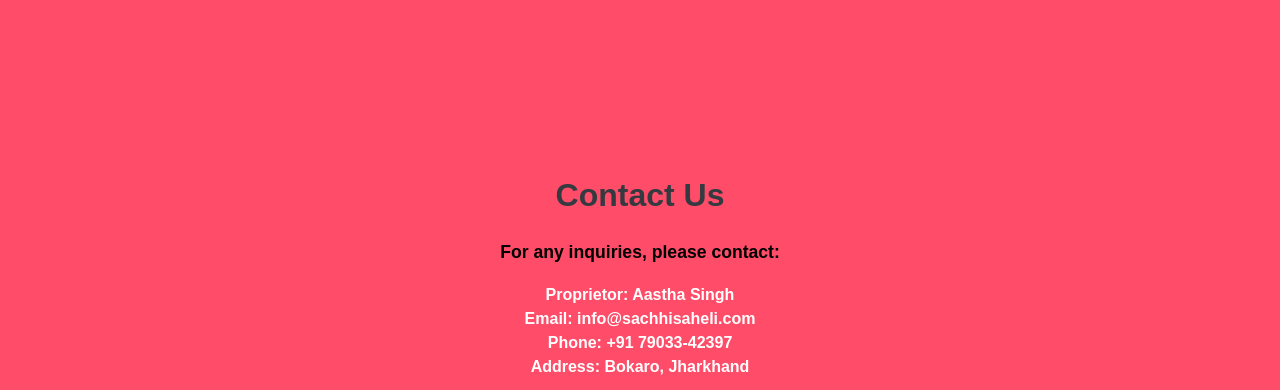
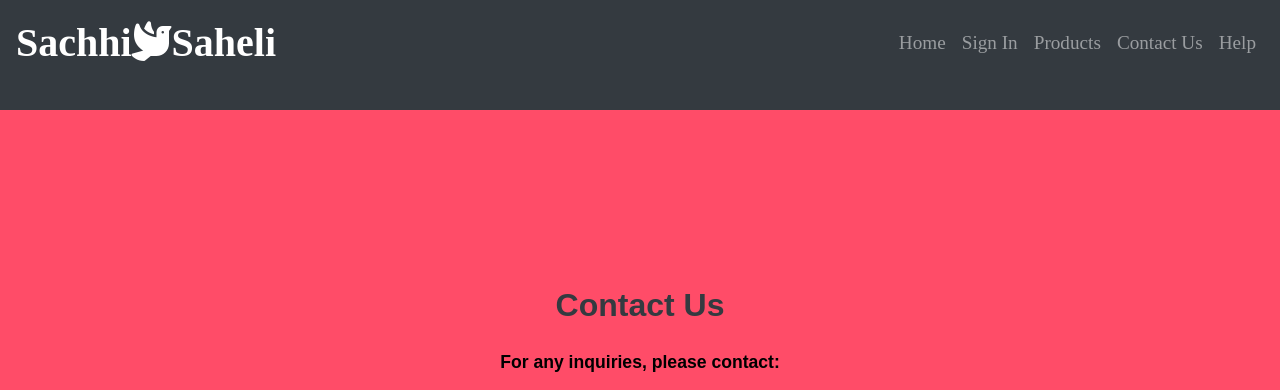
Before and after one commit to malkeetnanra/SachhiSaheli, a plain HTML site: page contactus.html in a window 1280 px wide. Shown: the top 390 px of the page. Drawn offline with nearby package versions, Linux system fonts and the light colour scheme.

Commit message:
nav in contact

```diff
--- a/contactus.html
+++ b/contactus.html
@@ -12,6 +12,33 @@
     <script src="https://kit.fontawesome.com/98d97ba858.js" crossorigin="anonymous"></script>
     <!-- Custom Styles -->
     <link rel="stylesheet" href="css/styles.css">
+
+    <nav class="navbar navbar-expand-lg navbar-dark">
+        <a class="navbar-brand" href="">Sachhi<i class="fas fa-dove"></i>Saheli</a>
+        <button class="navbar-toggler" type="button" data-toggle="collapse" data-target="#navbarSupportedContent"
+            aria-controls="navbarSupportedContent" aria-expanded="false" aria-label="Toggle navigation">
+            <span class="navbar-toggler-icon"></span>
+        </button>
+        <div class="collapse navbar-collapse" id="navbarSupportedContent">
+            <ul class="navbar-nav ml-auto">
+                <li class="nav-item">
+                    <a class="nav-link" href="index.html" target="_blank">Home</a>
+                </li>
+                <li class="nav-item">
+                    <a class="nav-link" href="signin.html" target="_blank">Sign In</a>
+                </li>
+                <li class="nav-item">
+                    <a class="nav-link" href="products.html" target="_blank">Products</a>
+                </li>
+                <li class="nav-item">
+                    <a class="nav-link" href="contactus.html" target="_blank">Contact Us</a>
+                </li>
+                <li class="nav-item">
+                    <a class="nav-link" href="help.html" target="_blank">Help</a>
+                </li>
+            </ul>
+        </div>
+    </nav>
     <style>
         /* Example CSS for map button styling */
         .map-button {
```
